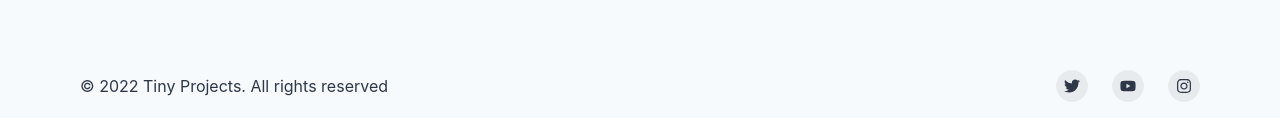
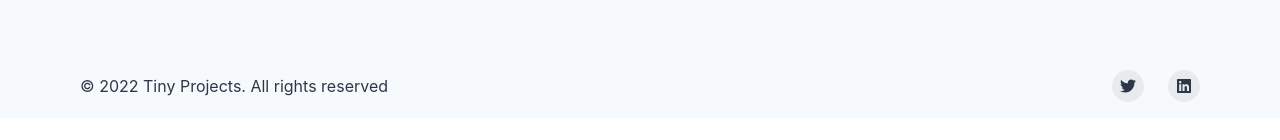
Before and after one commit to sudoak/tiny-ideas, a Next.js app: page / in a window 1280 px wide. Shown: the part 636-776 px from the top of the page. Built offline with nearby package versions, Linux system fonts and the light colour scheme.

Commit message:
feat: home

```diff
--- a/pages/index.tsx
+++ b/pages/index.tsx
@@ -14,7 +14,7 @@ import {
   useColorModeValue,
   VisuallyHidden,
 } from "@chakra-ui/react";
-import { FaInstagram, FaTwitter, FaYoutube } from "react-icons/fa";
+import { FaLinkedin, FaTwitter, FaYoutube } from "react-icons/fa";
 import { ReactNode } from "react";
 import Head from "next/head";
 
@@ -184,14 +184,11 @@ const Home: NextPage = () => {
           >
             <Text>© 2022 Tiny Projects. All rights reserved</Text>
             <Stack direction={"row"} spacing={6}>
-              <SocialButton label={"Twitter"} href={"#"}>
+              <SocialButton label={"Twitter"} href={"https://twitter.com/sudoakk"}>
                 <FaTwitter />
               </SocialButton>
-              <SocialButton label={"YouTube"} href={"#"}>
-                <FaYoutube />
-              </SocialButton>
-              <SocialButton label={"Instagram"} href={"#"}>
-                <FaInstagram />
+              <SocialButton label={"linkedin"} href={"https://www.linkedin.com/in/mdakram/"}>
+                <FaLinkedin />
               </SocialButton>
             </Stack>
           </Container>
```
